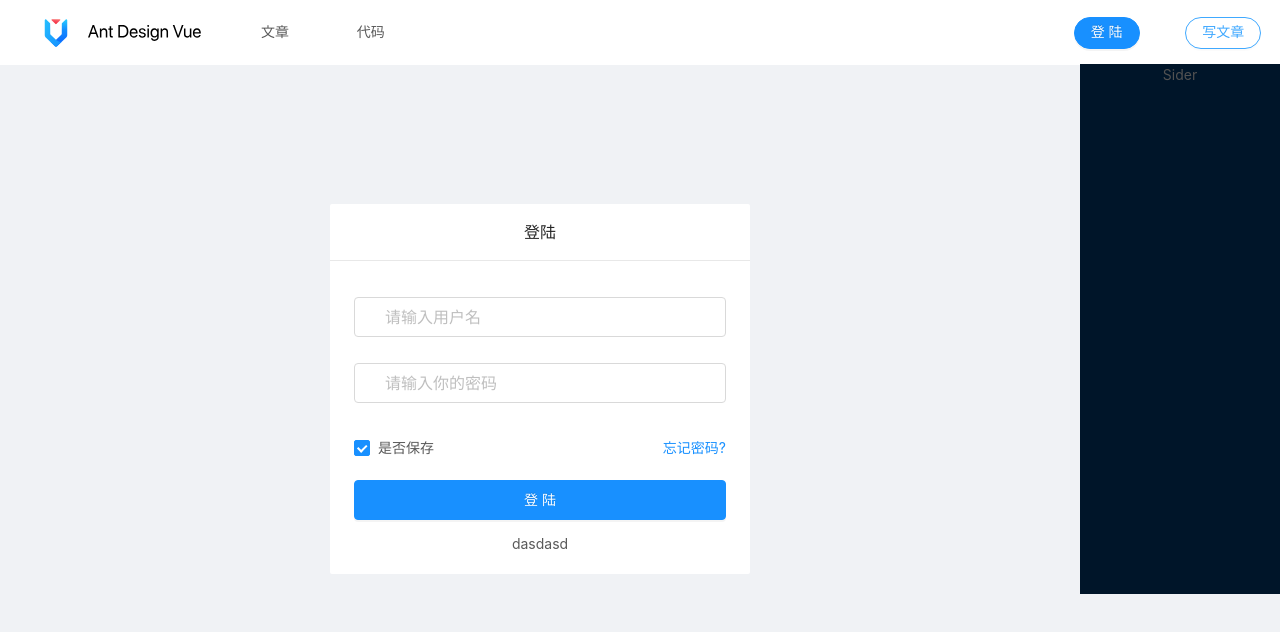
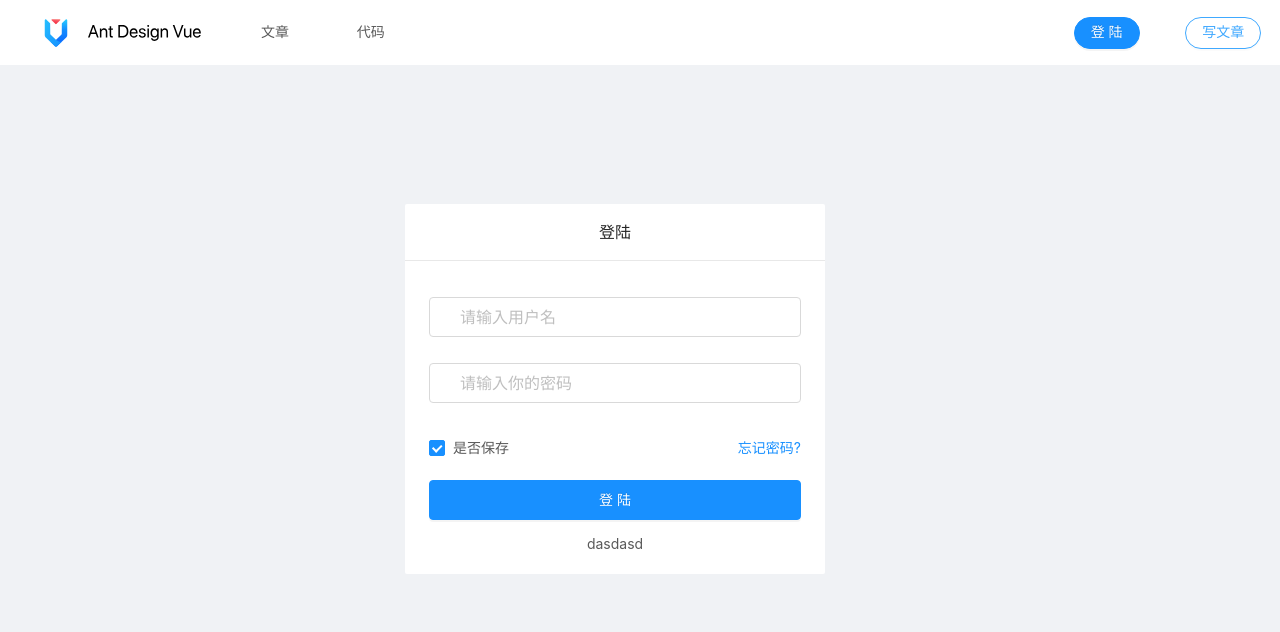
Before and after one commit to naisimemeda/ant-blog, a Vue app: page / in a window 1280 px wide. Both pictures are taken after a click on the button "写文章". Shown: the top 632 px of the page. Built offline with nearby package versions, Linux system fonts and the light colour scheme.

Commit message:
调整 学习布局

```diff
--- a/src/App.vue
+++ b/src/App.vue
@@ -8,9 +8,6 @@
                 <a-layout-content>
                     <router-view/>
                 </a-layout-content>
-                <a-layout-sider class="sider">
-                    Sider
-                </a-layout-sider>
             </a-layout>
         </a-layout>
     </div>
--- a/src/styles/main.scss
+++ b/src/styles/main.scss
@@ -7,50 +7,57 @@ body {
   background: #f0f2f5;
 }
 
-@media (max-width: 768px) {
+.ant-layout-content:nth-of-type(1) {
+  color: #fff;
+  line-height: 120px;
+  margin: 20px 100px 20px 50px;
+}
+
+.tags-topic {
+  margin: 0px 50px;
+  height: 100%;
+}
+
+@media (max-width: 1000px) {
   #wrap {
-    min-height:100%;
+    min-height: 100%;
     width: 100%;
-    position:relative;
+    position: relative;
   }
   .sider {
     display: none;
+    background-color: #ffffff;
+  }
+
+  .tags-topic {
+    margin: 0;
+  }
+  .ant-layout-content:nth-of-type(1) {
+    color: #fff;
+    line-height: 120px;
+    margin: 20px 50px;
   }
 }
 
 .container {
+  height: 100%;
 }
 
 #wrap {
   text-align: center;
 }
 
-.ant-layout-content:nth-of-type(1)  {
-  color: #fff;
-  line-height: 120px;
-  margin: 20px 50px;
-}
+.sider {
+  background-color: #ffffff;
+  color: black;
+ }
 
-@media (min-width: 768px) {
-  .main-container {
-    padding-bottom:228px;
-  }
-  .footer {
-    position:absolute;
-    bottom:0;
-    height: 206px;
-  }
-
-  #wrap {
-    min-height:100%;
-    position:relative;
-  }
-}
-.navbar-default{
+.navbar-default {
   background-color: #fff;
   display: flex;
   align-items: center;
 }
+
 .display-none {
   display: none
 }
--- a/src/views/auth/Login.vue
+++ b/src/views/auth/Login.vue
@@ -8,10 +8,9 @@
                     </a-input>
                 </div>
                 <div class="form-group">
-                    <a-input placeholder="请输入你的密码" :type="passwordType" v-model="password" ref="userNameInput" size="large">
+                    <a-input-password placeholder="请输入你的密码" :type="passwordType" v-model="password" ref="userNameInput" size="large">
                         <a-icon slot="prefix" type="paper-clip"/>
-                        <a-icon slot="suffix" :type="passwordIcon" @click="isHidden"/>
-                    </a-input>
+                    </a-input-password>
                 </div>
                 <div class="check">
                     <a-checkbox v-model="checked">是否保存</a-checkbox>
--- a/src/views/index/Home.vue
+++ b/src/views/index/Home.vue
@@ -1,6 +1,10 @@
 <template>
-    <a-layout class="">
+    <a-layout>
+        <a-layout class="tags-topic">
+            <a-layout-header class="layout-header" style="height: 100%">
                 <Tags/>
+            </a-layout-header>
+            <a-layoutlayout>
                 <a-layout-content>
                     <a-list itemLayout="horizontal" :dataSource="data">
                         <a-list-item slot="renderItem" slot-scope="item">
@@ -16,10 +20,14 @@
                         </a-list-item>
                     </a-list>
                 </a-layout-content>
+            </a-layoutlayout>
+        </a-layout>
+        <a-layout-sider class="sider" width="20%">Sider</a-layout-sider>
     </a-layout>
 </template>
 <script>
     import Tags from './Tags'
+
     const data = [
         {
             title: 'Ant Design Title 1',
--- a/src/views/index/Tags.vue
+++ b/src/views/index/Tags.vue
@@ -22,7 +22,7 @@
                 checked1: false,
                 checked2: false,
                 checked3: false,
-                tags: ['Movies', 'Books', 'Music', 'Sports', 'dasd', 'dasdasdasdas', 'dasdasdq', 'qweqweqwe', 'eqwrqwr'],
+                tags: ['Movies', 'Books', 'Music', 'Sports', 'dasd', 'dasdasdasdas', 'dasdasdq', 'qweqweqwe', 'eqwrqwr', 'eqweff'],
                 selectedTags: [],
             }
         },
```
Lines whose indentation alone changed are shown as unchanged.
